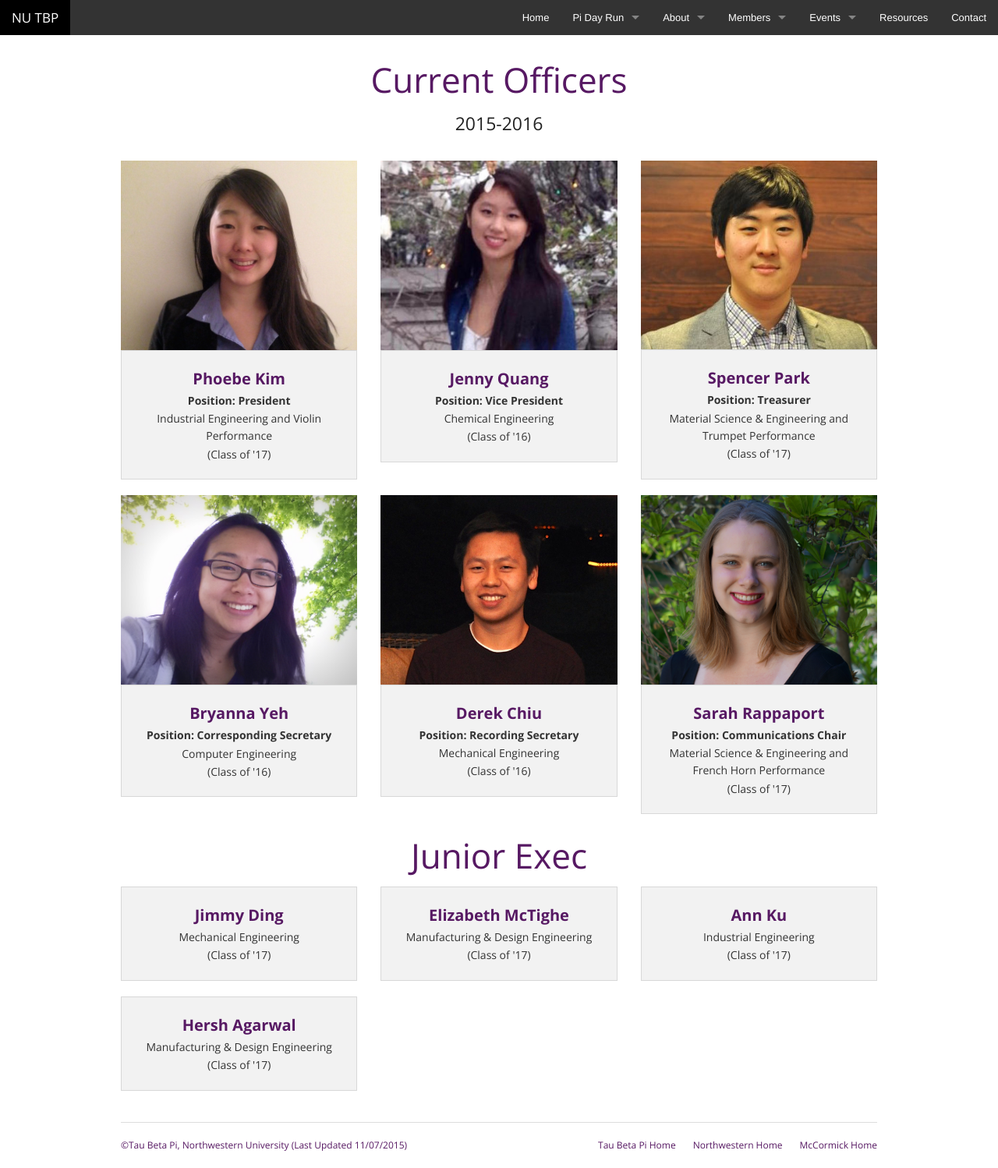
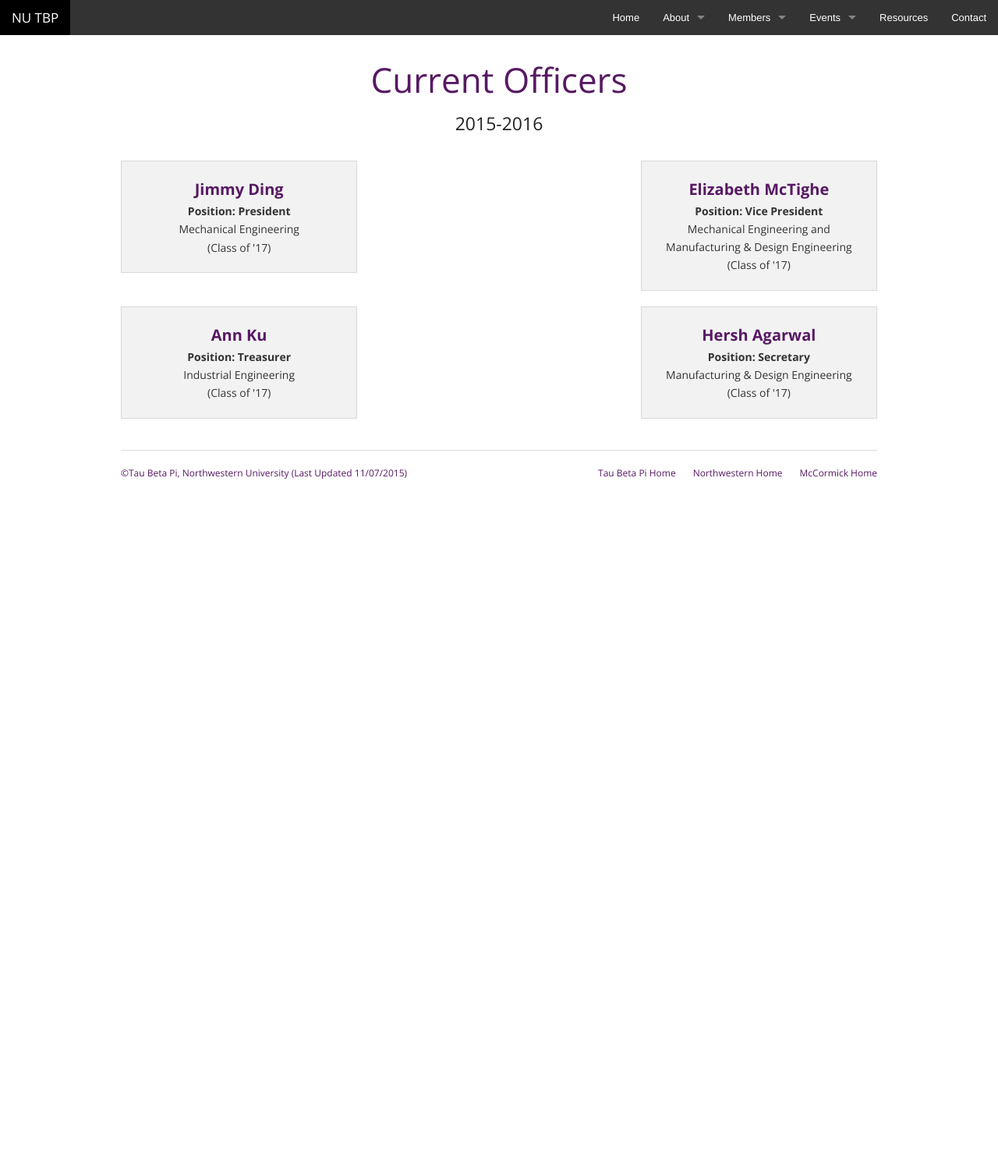
Before and after one commit to TBP-NU/website, a PHP site: page /currentOfficers.php in a window 1280 px wide. Shown: the whole page at 78% size. After the commit the page ends 614 px from the top, so only its background shows below. Run offline with PHP 8.4, Linux system fonts and the light colour scheme; some libraries are stand-ins or nearby versions.

Commit message:
disabled Pi Day 2016 page, updated current officers

```diff
--- a/www/currentOfficers.php
+++ b/www/currentOfficers.php
@@ -10,96 +10,46 @@
 			<h4>2015-2016</h4>
 			<br>
 			<!--image size = 500x400-->
+
 	        <div class="row">
 	          <div class="large-4 medium-4 small-12 columns">
-		          <img src="img/people/PhoebeKim.jpg">
-		          <div class="panel">
-		          	<p><a href="mailto:heekim2016@u.northwestern.edu"><b>Phoebe Kim</b></a></p>
-		          	<p><b>Position: President</b></p>
-		          	<p>Industrial Engineering and Violin Performance</p>
-		          	<p>(Class of '17) </p>
-		          </div>
-	          </div>
-	          <div class="large-4 medium-4 small-12 columns">
-		          <img src="img/people/JennyQuang.jpg">
-		          <div class="panel">
-		          	<p><a href="mailto:jennyquang2016@u.northwestern.edu"><b>Jenny Quang</b></a></p>
-		          	<p><b>Position: Vice President</b></p>
-		          	<p>Chemical Engineering</p>
-		          	<p>(Class of '16) </p>
-		          </div>
-	          </div>
-	          <div class="large-4 medium-4 small-12 columns">
-		          <img src="img/people/SpencerPark.jpg">
-		          <div class="panel">
-		          	<p><a href="mailto:spencerpark2017@u.northwestern.edu"><b>Spencer Park</b></a></p>
-		          	<p><b>Position: Treasurer</b></p>
-		          	<p>Material Science &amp; Engineering and Trumpet Performance</p>
-		          	<p>(Class of '17) </p>
-		          </div>
-	          </div>
-	        </div>
-	        <div class="row">
-	          <div class="large-4 medium-4 small-12 columns">
-		          <img src="img/people/BryannaYeh.jpg">
-		          <div class="panel">
-		          	<p><a href="mailto:bryannayeh2016@u.northwestern.edu"><b>Bryanna Yeh</b></a></p>
-		          	<p><b>Position: Corresponding Secretary</b></p>
-		          	<p>Computer Engineering</p>
-		          	<p>(Class of '16)</p>
-		          </div>
-	          </div>
-	          <div class="large-4 medium-4 small-12 columns">
-		          <img src="img/people/DerekChiu.jpg">
-		          <div class="panel">
-		          	<p><a href="mailto:derekchiu2016@u.northwestern.edu"><b>Derek Chiu</b></a></p>
-		          	<p><b>Position: Recording Secretary</b></p>
-		          	<p>Mechanical Engineering</p>
-		          	<p>(Class of '16) </p>
-		          </div>
-	          </div>
-	          <div class="large-4 medium-4 small-12 columns">
-		          <img src="img/people/SarahRappaport.jpg">
-		          <div class="panel">
-		          	<p><a href="mailto:SarahRappaport2016@u.northwestern.edu"><b>Sarah Rappaport</b></a></p>
-		          	<p><b>Position: Communications Chair</b></p>
-		          	<p>Material Science &amp; Engineering and French Horn Performance</p>
-		          	<p>(Class of '17)</p>
-		          </div>
-	          </div>
-	        </div>
-	        <div class="row">
-	          <h1>Junior Exec</h1>
-	          <div class="large-4 medium-4 small-12 columns">
 	          	<div class="panel">
+	          		<!-- <img src="img/people/JimmyDing.jpg"> -->
 	          		<p><a href="mailto:JimmyDing2017@u.northwestern.edu"><b>Jimmy Ding</b></a></p>
+	          		<p><b>Position: President</b></p>
 	          		<p>Mechanical Engineering</p>
 	          		<p>(Class of '17)</p>
 	          	</div>
 	          </div>
 	          <div class="large-4 medium-4 small-12 columns">
 	          	<div class="panel">
+	          		<!-- <img src="img/people/ElizabethMcTighe.jpg"> -->
 	          		<p><a href="mailto:ElizabethMcTighe2017@u.northwestern.edu"><b>Elizabeth McTighe</b></a></p>
-	          		<p>Manufacturing &amp; Design Engineering</p>
+	          		<p><b>Position: Vice President</b></p>
+	          		<p>Mechanical Engineering and Manufacturing &amp; Design Engineering</p>
 	          		<p>(Class of '17)</p>
 	          	</div>
 	          </div>
+			</div>
+	        <div class="row">
 	          <div class="large-4 medium-4 small-12 columns">
 	          	<div class="panel">
+	          		<!-- <img src="img/people/AnnKu.jpg"> -->
 	          		<p><a href="mailto:AnnKu2017@u.northwestern.edu"><b>Ann Ku</b></a></p>
+	          		<p><b>Position: Treasurer</b></p>
 	          		<p>Industrial Engineering</p>
 	          		<p>(Class of '17)</p>
 	          	</div>
 	          </div>
-	        </div>
-	      	<div class="row">
-	          <div class="large-4 medium-4 small-12 columns">
-	          	<div class="panel">
-	          		<p><a href="mailto:HershAgarwal2017@u.northwestern.edu"><b>Hersh Agarwal</b></a></p>
-	          		<p>Manufacturing &amp; Design Engineering</p>
-	          		<p>(Class of '17)</p>
-	          	</div>
-	          </div>
+			  <div class="large-4 medium-4 small-12 columns">
+				<div class="panel">
+					<!-- <img src="img/people/HershAgarwal.jpg"> -->
+					<p><a href="mailto:HershAgarwal2017@u.northwestern.edu"><b>Hersh Agarwal</b></a></p>
+					<p><b>Position: Secretary</b></p>
+					<p>Manufacturing &amp; Design Engineering</p>
+					<p>(Class of '17)</p>
+				</div>
+			  </div>
         	</div>
 
     	</div>
--- a/www/header.php
+++ b/www/header.php
@@ -13,14 +13,14 @@
         <!-- Right Nav Section -->
         <ul class="right">
           <li><a href="index.php">Home</a></li>
-          <li class="has-dropdown">
+          <!-- <li class="has-dropdown">
             <a href="piDayRun.php">Pi Day Run</a>
             <ul class="dropdown">
               <li><a href="piDayRun.php#registration">Registration</a></li>
               <li><a href="piDayRun.php#details">Details</a></li>
               <li><a href="piDayRun.php#sponsors">Sponsors</a></li>
             </ul>
-          </li>
+          </li> -->
           <li class="has-dropdown">
             <a href="index.php#about">About</a>
             <ul class="dropdown">
--- a/www/main.php
+++ b/www/main.php
@@ -13,12 +13,12 @@
         <br>
       </div>
 
-      <a href="piDayRun.php">
+      <<!-- a href="piDayRun.php">
         <div class="panel callout">
           <h4><b><span style="color:#571963;"> ANNOUNCING: Pi Day Run 2016! </span></b></h4>
           <h5> Saturday, March 12th @ NU Lakefill </h5>
           <i><p>&pi; &pi; &pi; &bull; Click to find out more &bull; &pi; &pi; &pi;</p></i>
-        </div>
+        </div> -->
       </a>
 
       <div class="row">
```
Also changed, not shown: www/advisors.php (+12 -11 lines), www/events.php (+23 -0 lines), www/pastOfficers.php (+33 -0 lines), www/piDayRun.php (+8 -1 lines), www/img/people/BryannaYeh.jpg (deleted), www/img/people/DerekChiu.jpg (deleted), www/img/people/JennyQuang.jpg (deleted), www/img/people/PhoebeKim.jpg (deleted), www/img/people/SarahRappaport.JPG (deleted), www/img/people/SpencerPark.jpg (deleted), www/img/piDay/roadIDLogo.gif (added).
